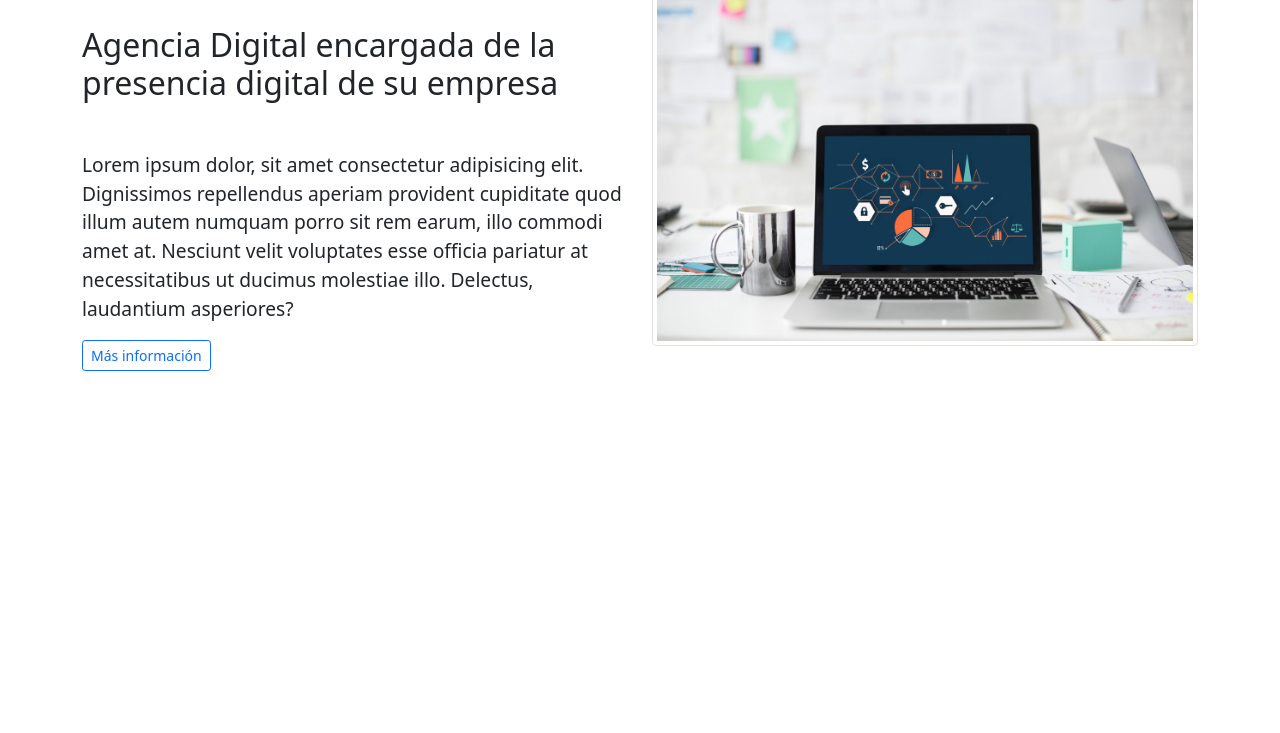
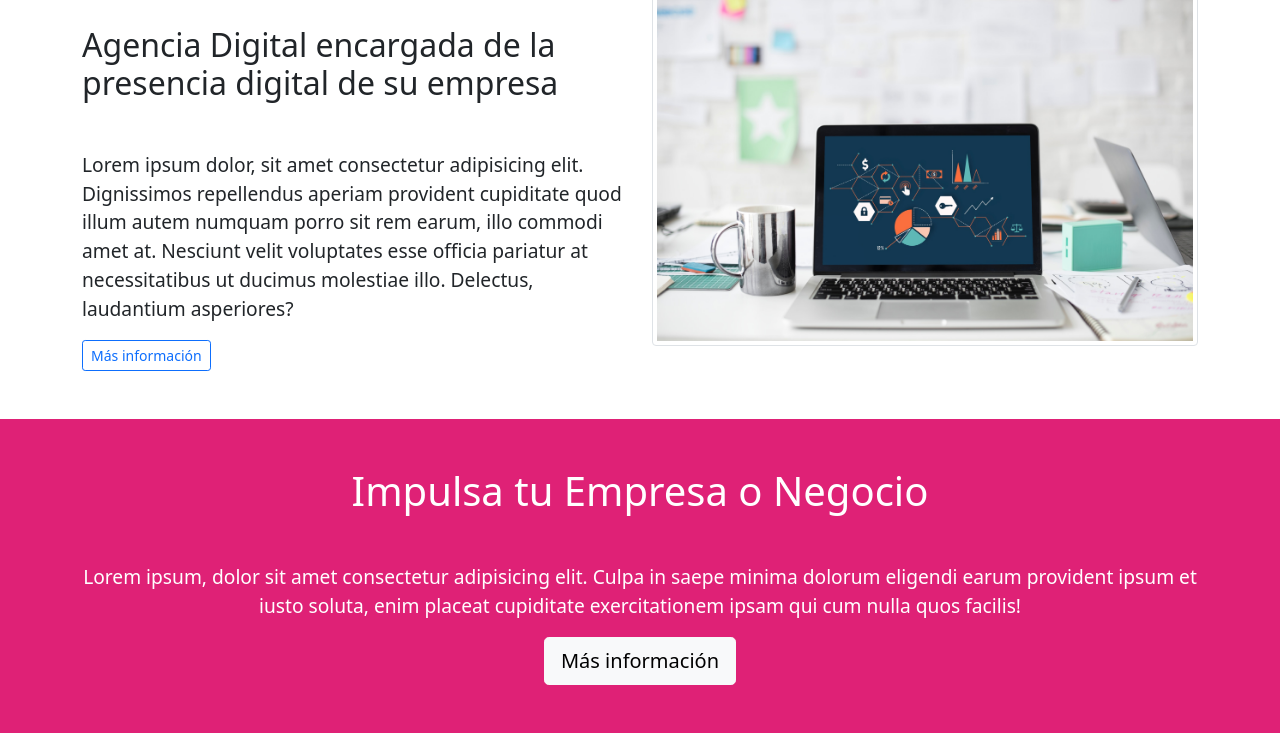
Before and after one commit to AxelPando/Proyecto01Bts5, a plain HTML site: page index.html in a window 1280 px wide. Shown: the part 630-1363 px from the top of the page. Before the commit the page ends 1001 px from the top, so only its background shows below. Drawn offline with nearby package versions, Linux system fonts and the light colour scheme.

Commit message:
Seccion llamado de accion

```diff
--- a/css/estilos.css
+++ b/css/estilos.css
@@ -18,3 +18,6 @@ body{
     background: rgb(red, green, blue);
     padding-top: 320px;
 }
+#llamado-accion{
+    background: #df2176;
+}
--- a/index.html
+++ b/index.html
@@ -79,20 +79,26 @@
             <div class="col-sm-12 col-md-6">
               <img class="img-thumbnail img-fluid" src="/img/blurred-background-coffee-cup-contemporary-908284.jpg" alt="">
             </div>
-
-
           </div>
-
-
         </div>
-
       </section>
+      <!-- Llamado de accion -->
+      <section id="llamado-accion">
+        <div class="container">
+          <div class="row mt-5">
+            <div class="col-sm-12 col-md-12 text-center text-white">
+              <h1 class="mt-5" >Impulsa tu Empresa o Negocio</h1>
+              <p class="mt-5" >Lorem ipsum, dolor sit amet consectetur adipisicing elit. Culpa in saepe minima dolorum eligendi earum provident ipsum et iusto soluta, enim placeat cupiditate exercitationem ipsam qui cum nulla quos facilis!</p>
+              <button class="btn btn-light btn-lg text-center mb-5">
+                Más información
+              </button>
+            </div>
+          </div>
+        </div>
 
 
 
-
-
-
+      </section>
     <!-- Bootstrap JavaScript Libraries -->
     <script src="https://cdn.jsdelivr.net/npm/@popperjs/core@2.9.2/dist/umd/popper.min.js" integrity="sha384-IQsoLXl5PILFhosVNubq5LC7Qb9DXgDA9i+tQ8Zj3iwWAwPtgFTxbJ8NT4GN1R8p" crossorigin="anonymous"></script>
     <script src="https://cdn.jsdelivr.net/npm/bootstrap@5.0.2/dist/js/bootstrap.min.js" integrity="sha384-cVKIPhGWiC2Al4u+LWgxfKTRIcfu0JTxR+EQDz/bgldoEyl4H0zUF0QKbrJ0EcQF" crossorigin="anonymous"></script>
```
